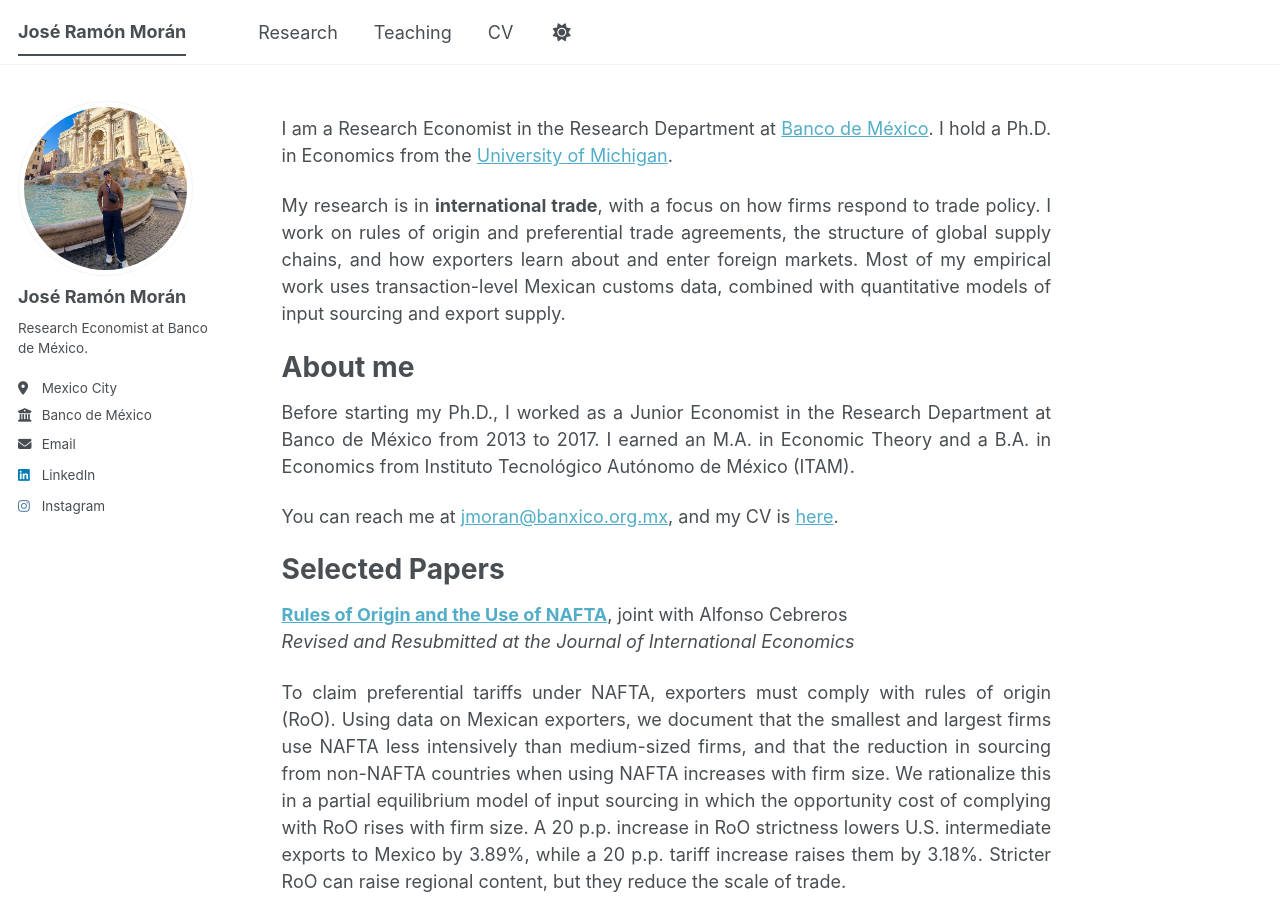
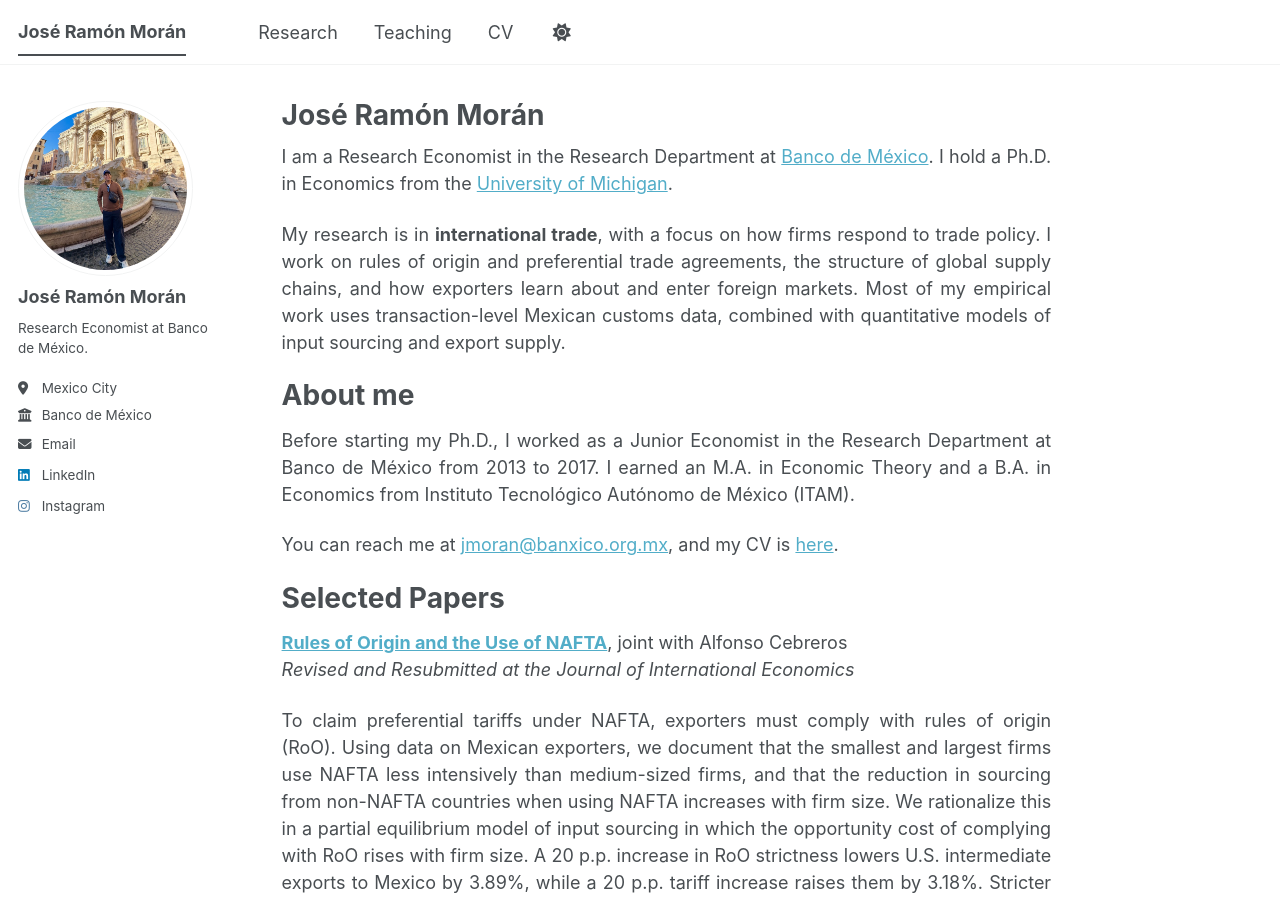
Before and after one commit to joseramonmoran/joseramonmoran.github.io, a Jekyll site: the page built from _pages/about.md, in a window 1280 px wide and 900 px high. Built offline with Jekyll 4.4.1, drawn with Linux system fonts in a browser that asks for light colours; a style sheet for code colours, icons or effects is not loaded.

Commit message:
Update about.md

```diff
--- a/_pages/about.md
+++ b/_pages/about.md
@@ -1,6 +1,6 @@
 ---
 permalink: /
-title: ""
+title: "José Ramón Morán"
 excerpt: "Research Economist at Banco de México."
 author_profile: true
 redirect_from:
```
